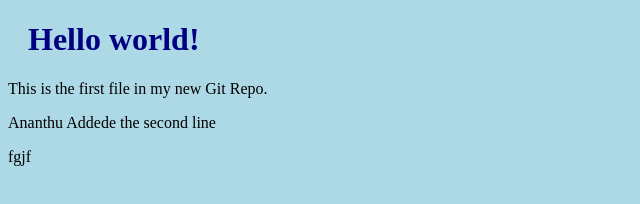
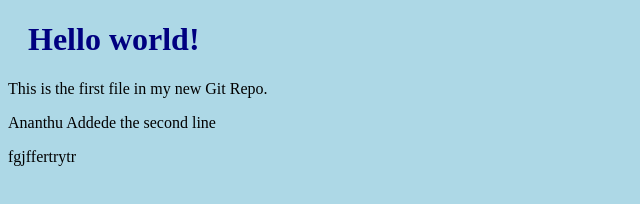
Before and after one commit to AryaKrishnan-18/Arya, a plain HTML site: page index.html in a window 1280 px wide. Shown: the full height of the page, 0-640 px from the left. Drawn offline with Linux system fonts and the light colour scheme.

Commit message:
geawyt sfteyufda

```diff
--- a/index.html
+++ b/index.html
@@ -9,6 +9,6 @@
 <h1>Hello world!</h1>
 <p>This is the first file in my new Git Repo.</p>
 <p>Ananthu Addede the second line</p>
- fgjf
+ fgjffertrytr
 </body>
 </html>
```
